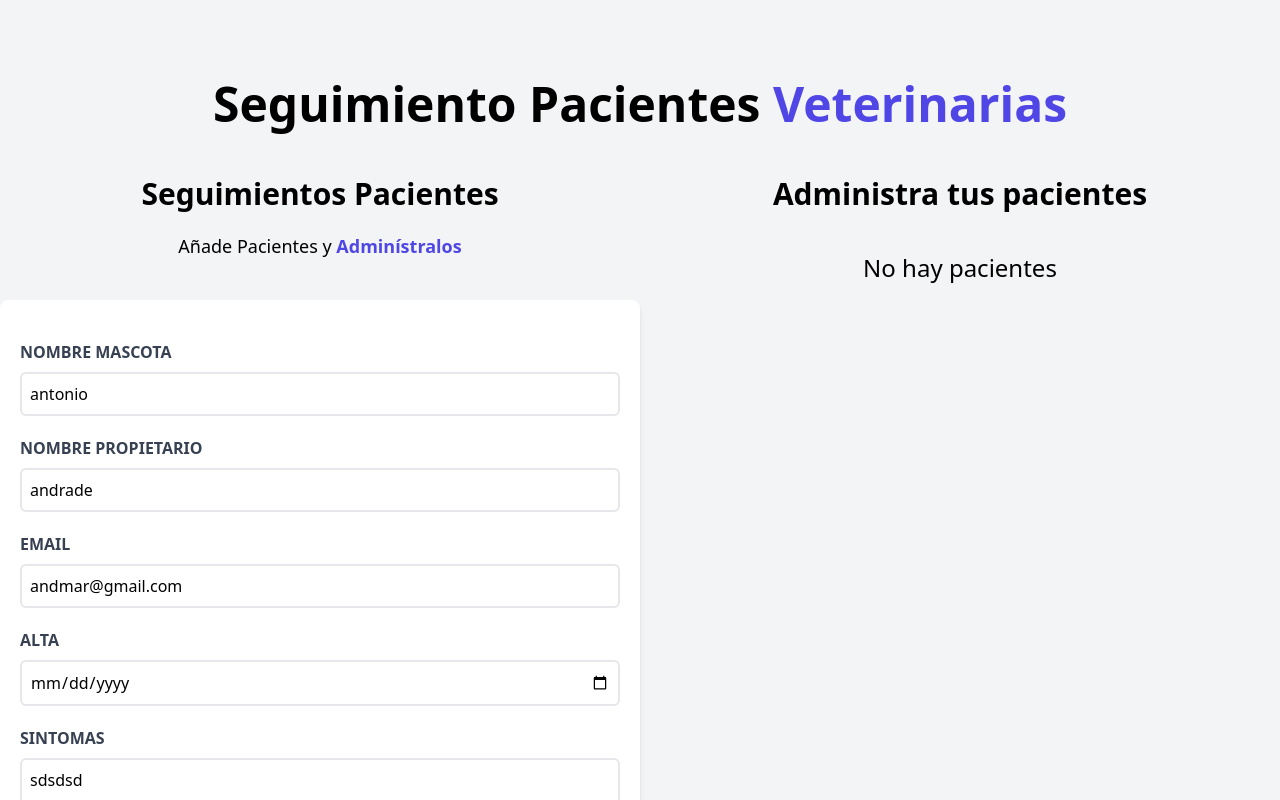
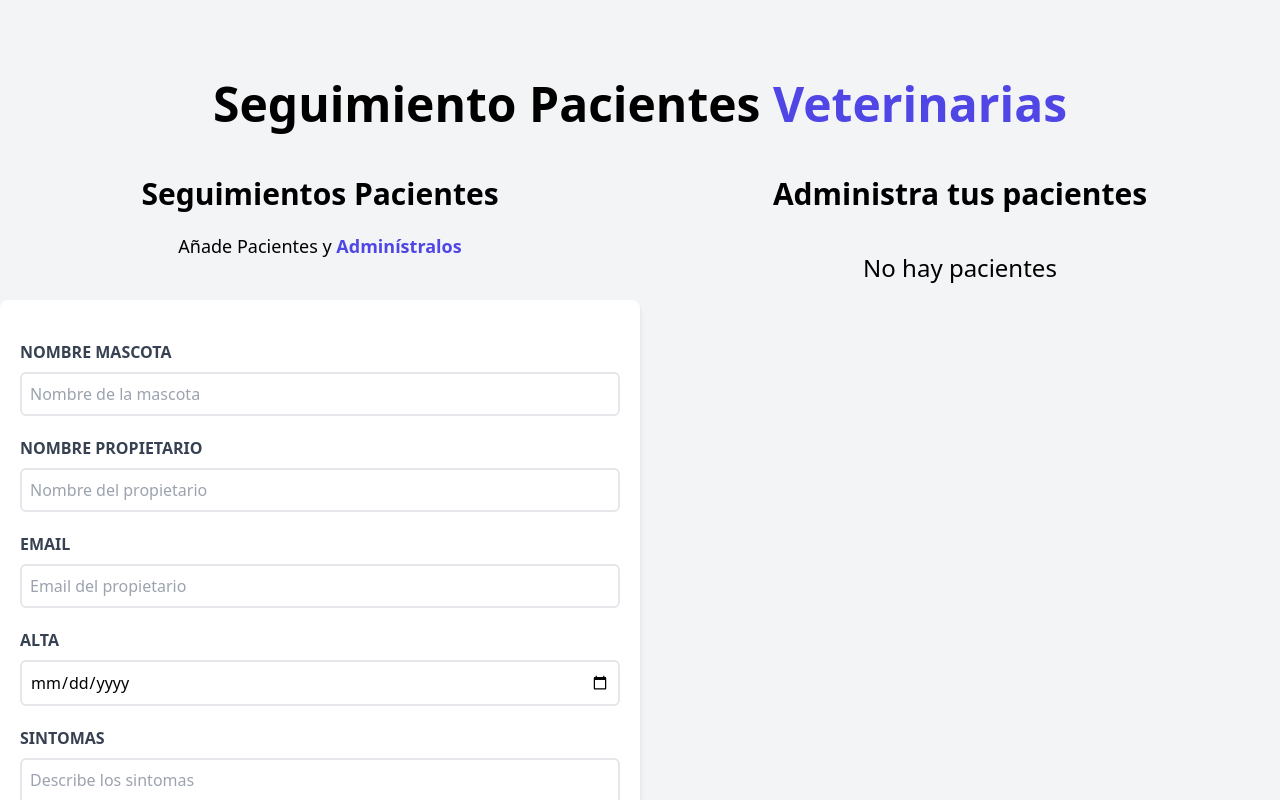
Before and after one commit to andmar001/vet-app, a Vue app: page / in a window 1280 px wide. Shown: the top 800 px of the page. Built offline with nearby package versions, Linux system fonts and the light colour scheme.

Commit message:
ADD limpiar formulario una vez hecho el alta

```diff
--- a/src/App.vue
+++ b/src/App.vue
@@ -7,15 +7,25 @@
   var pacientes = ref([])
 
   const paciente = reactive({
-    nombre: 'antonio',
-    propietario: 'andrade',
-    email: 'andmar@gmail.com',
+    nombre: '',
+    propietario: '',
+    email: '',
     alta: '',
-    sintomas: 'sdsdsd'
+    sintomas: ''
   })
 
   const guardarPaciente = () => {
-    pacientes.value.push(paciente)
+    pacientes.value.push({
+      ...paciente
+    })
+    // limpiar el formulario
+    Object.assign(paciente, {
+      nombre: '',
+      propietario: '',
+      email: '',
+      alta: '',
+      sintomas: ''
+    })
   }
 
 </script>
```
